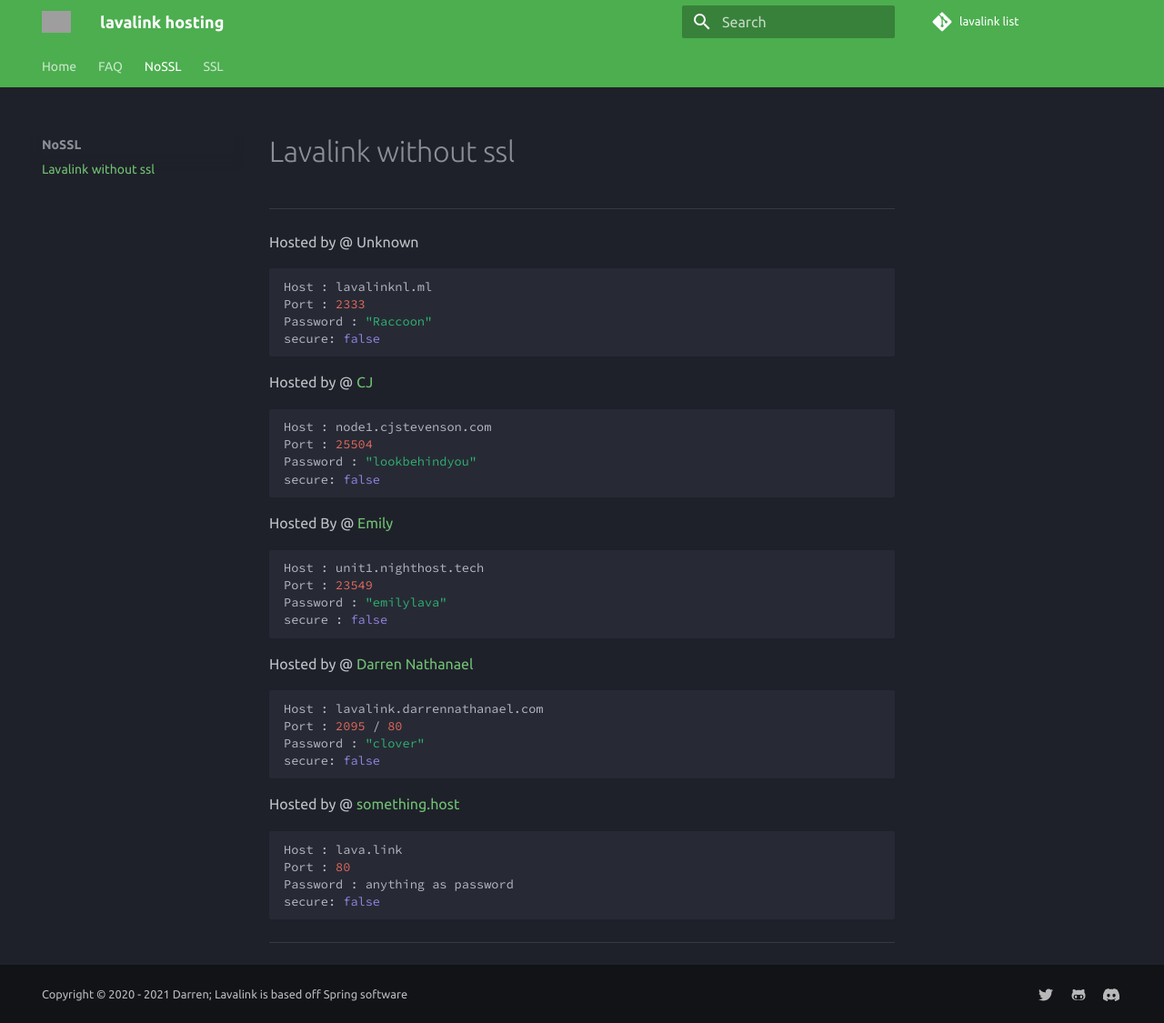
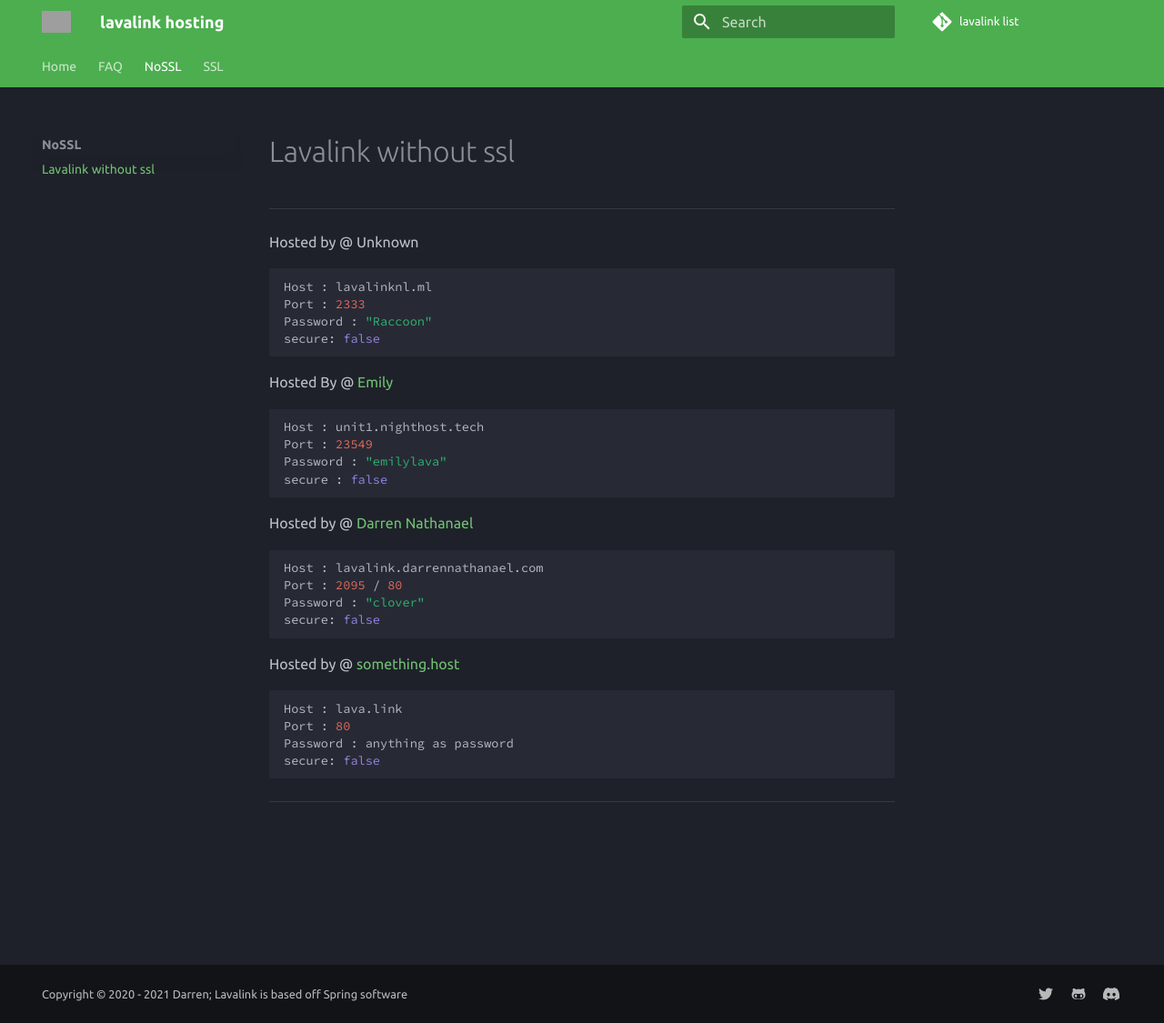
Before and after one commit to DarrenOfficial/lavalink-list, an MkDocs documentation site: the page built from docs/NoSSL/lavalink-without-ssl.md, in a window 1280 px wide and 1125 px high. Shown: the whole window at 91% size. Built offline with MkDocs 1.6.1 and Material for MkDocs 9.7.7, drawn with Linux system fonts in a browser that asks for light colours; comment, search, counter and statistics services are not loaded; grey boxes are pictures that could not be loaded.

Commit message:
Removed cause offline.

````diff
--- a/docs/NoSSL/lavalink-without-ssl.md
+++ b/docs/NoSSL/lavalink-without-ssl.md
@@ -4,13 +4,6 @@ Hosted by @ Unknown
 Host : lavalinknl.ml
 Port : 2333
 Password : "Raccoon"
-secure: false
-```
-Hosted by @ [CJ](https://cjstevenson.com/)
-```bash
-Host : node1.cjstevenson.com
-Port : 25504
-Password : "lookbehindyou"
 secure: false
 ```
 Hosted By @ [Emily](https://github.com/Emily8733)
````
